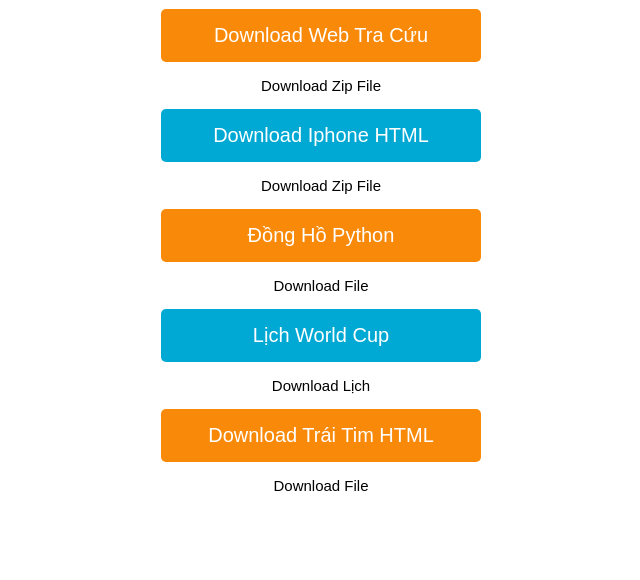
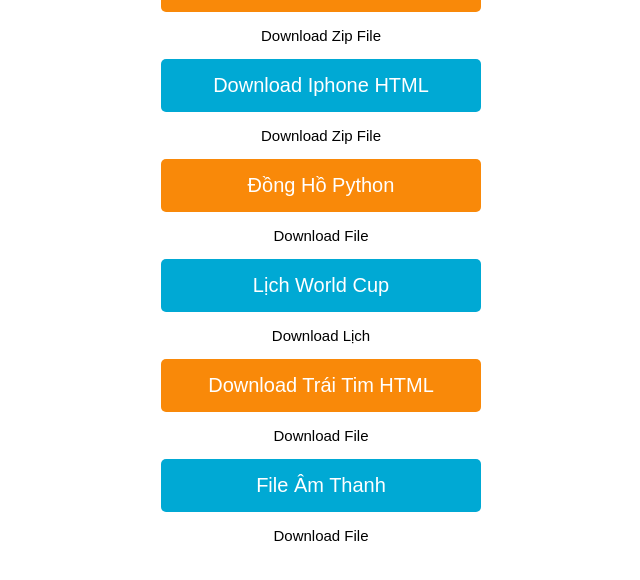
Before and after one commit to dyutwo/download-thd, a plain HTML site: page index.html in a window 1280 px wide. Shown: the part 190-770 px from the top of the page, without its empty margins (319-959 px from the left). Drawn offline with Linux system fonts and the light colour scheme.

Commit message:
Update index.html

```diff
--- a/index.html
+++ b/index.html
@@ -32,6 +32,10 @@
         Download Trái Tim HTML
     </a>
     <p class="download">Download File </p>
+	<a href="./file/thinoitienganh.mp3" download>
+        File Âm Thanh
+    </a>
+    <p class="download">Download File </p>
 
 </body>
 </html>
```
